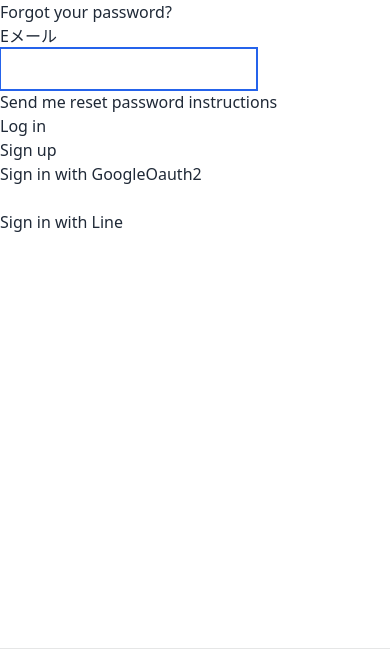
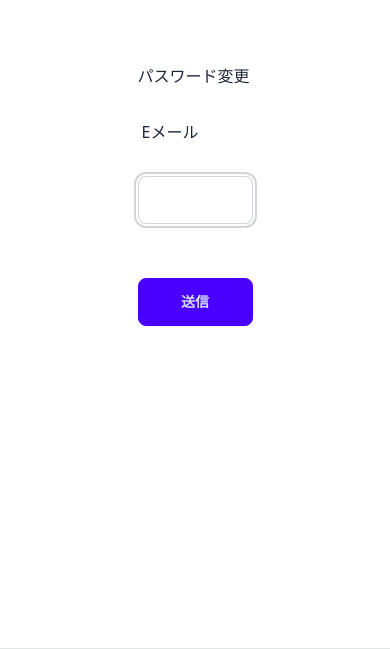
Before and after one commit to easyteam51/easyquestions, a Rails app: page /users/password/new in a window 390 px wide. Shown: the part 64-713 px from the top of the page. Run offline with Rails 7, Linux system fonts and the light colour scheme; style sheets or scripts are compiled from the project's sources; some libraries are stand-ins or nearby versions.

Commit message:
パスワード変更の実装

```diff
--- a/app/views/devise/passwords/new.html.erb
+++ b/app/views/devise/passwords/new.html.erb
@@ -1,16 +1,18 @@
-<h2>Forgot your password?</h2>
+<div style="item: center; min-height: 50vh;">
+  <div class="col-md-10 col-lg-8 w-1/2 mx-auto" style="font-size: 1rem; padding: 40px;"><br>
+    <h2>パスワード変更</h2><br>
 
-<%= form_for(resource, as: resource_name, url: password_path(resource_name), html: { method: :post }) do |f| %>
-  <%= render "devise/shared/error_messages", resource: resource %>
+    <%= form_for(resource, as: resource_name, url: password_path(resource_name), html: { method: :post }) do |f| %>
+      <%= render "devise/shared/error_messages", resource: resource %>
 
-  <div class="field">
-    <%= f.label :email %><br />
-    <%= f.email_field :email, autofocus: true, autocomplete: "email" %>
+      <div class="field" style="margin-bottom: 30px;">
+        <%= f.label :email , class: "label" %><br />
+        <%= f.email_field :email, autofocus: true, autocomplete: "email", class: "input input-bordered w-full" %>
+      </div>
+      <br>
+      <div class="actions" style="margin-bottom: 30px;">
+        <%= f.submit "送信" , class: "btn btn-primary w-full" %>
+      </div>
+    <% end %>
   </div>
-
-  <div class="actions">
-    <%= f.submit "Send me reset password instructions" %>
-  </div>
-<% end %>
-
-<%= render "devise/shared/links" %>
+</div>
--- a/app/views/shared/_header.html.erb
+++ b/app/views/shared/_header.html.erb
@@ -10,7 +10,7 @@
               <%= link_to 'マイページ', profiles_path, class: "hover:bg-base-100 focus:ring-4 focus:ring-gray-300 font-medium rounded-lg text-sm px-4 lg:px-5 py-2 lg:py-2.5 mr-2 dark:hover:bg-gray-700 focus:outline-none dark:focus:ring-gray-800" %>
             </li>
             <li>
-              <%= link_to '質問投稿', "#", class: "hover:bg-base-100 focus:ring-4 focus:ring-gray-300 font-medium rounded-lg text-sm px-4 lg:px-5 py-2 lg:py-2.5 mr-2 dark:hover:bg-gray-700 focus:outline-none dark:focus:ring-gray-800" %>
+              <%= link_to '質問投稿', new_question_path, class: "hover:bg-base-100 focus:ring-4 focus:ring-gray-300 font-medium rounded-lg text-sm px-4 lg:px-5 py-2 lg:py-2.5 mr-2 dark:hover:bg-gray-700 focus:outline-none dark:focus:ring-gray-800" %>
             </li>
             <li>
               <%= link_to 'ログアウト', destroy_user_session_path, method: :delete, data: { turbo_method: :delete }, class: "hover:bg-base-100 focus:ring-4 focus:ring-gray-300 font-medium rounded-lg text-sm px-4 lg:px-5 py-2 lg:py-2.5 mr-2 dark:hover:bg-gray-700 focus:outline-none dark:focus:ring-gray-800" %>
--- a/config/environments/development.rb
+++ b/config/environments/development.rb
@@ -45,6 +45,9 @@ Rails.application.configure do
 
   config.action_mailer.default_url_options = { host: 'localhost', port: 3000 }
 
+  config.action_mailer.delivery_method = :letter_opener #letter openerを使用する際に必要
+  config.action_mailer.perform_deliveries = true  #letter openerを使用する際に必要
+
   # Print deprecation notices to the Rails logger.
   config.active_support.deprecation = :log
 
--- a/config/routes.rb
+++ b/config/routes.rb
@@ -15,6 +15,8 @@ Rails.application.routes.draw do
   # Can be used by load balancers and uptime monitors to verify that the app is live.
   get "up" => "rails/health#show", as: :rails_health_check
 
+  mount LetterOpenerWeb::Engine, at: '/letter_opener' if Rails.env.development? #letter openerへのルーティング
+
   # Defines the root path route ("/")
   # root "posts#index"
 end
```
Also changed, not shown: app/views/devise/mailer/reset_password_instructions.html.erb (+5 -5 lines), app/views/devise/passwords/edit.html.erb (+14 -12 lines).
